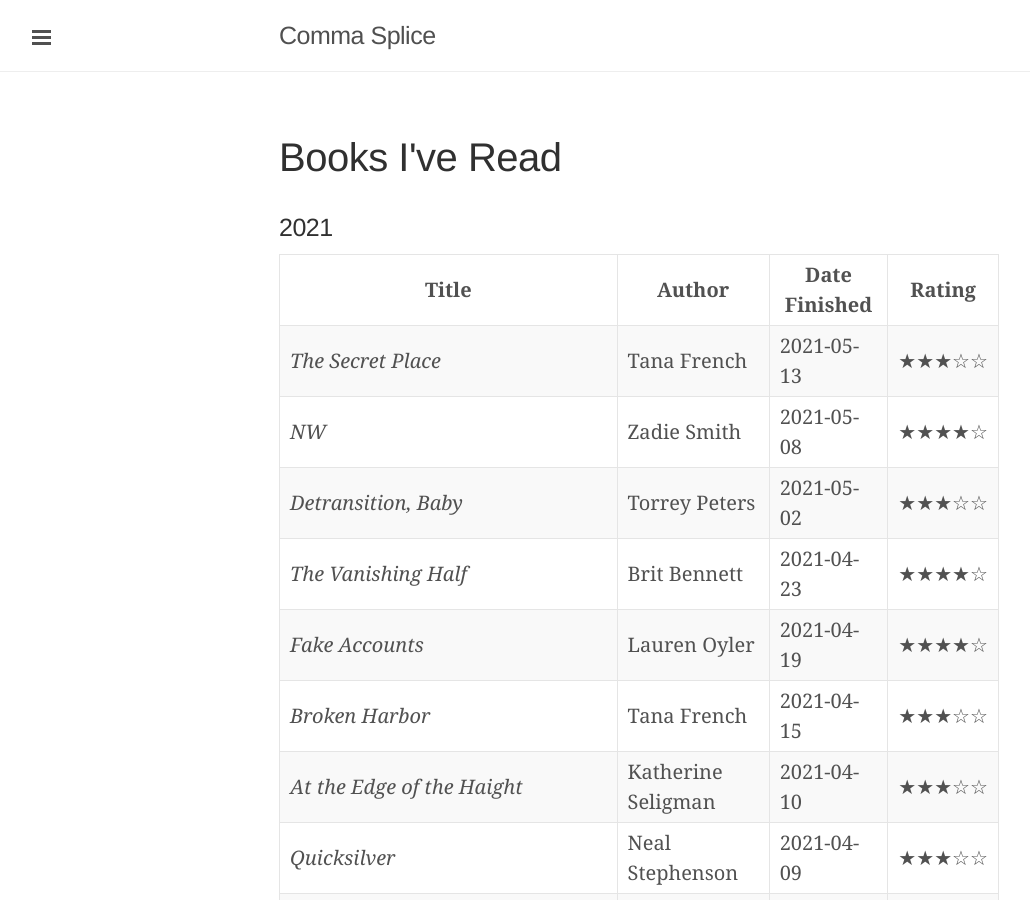
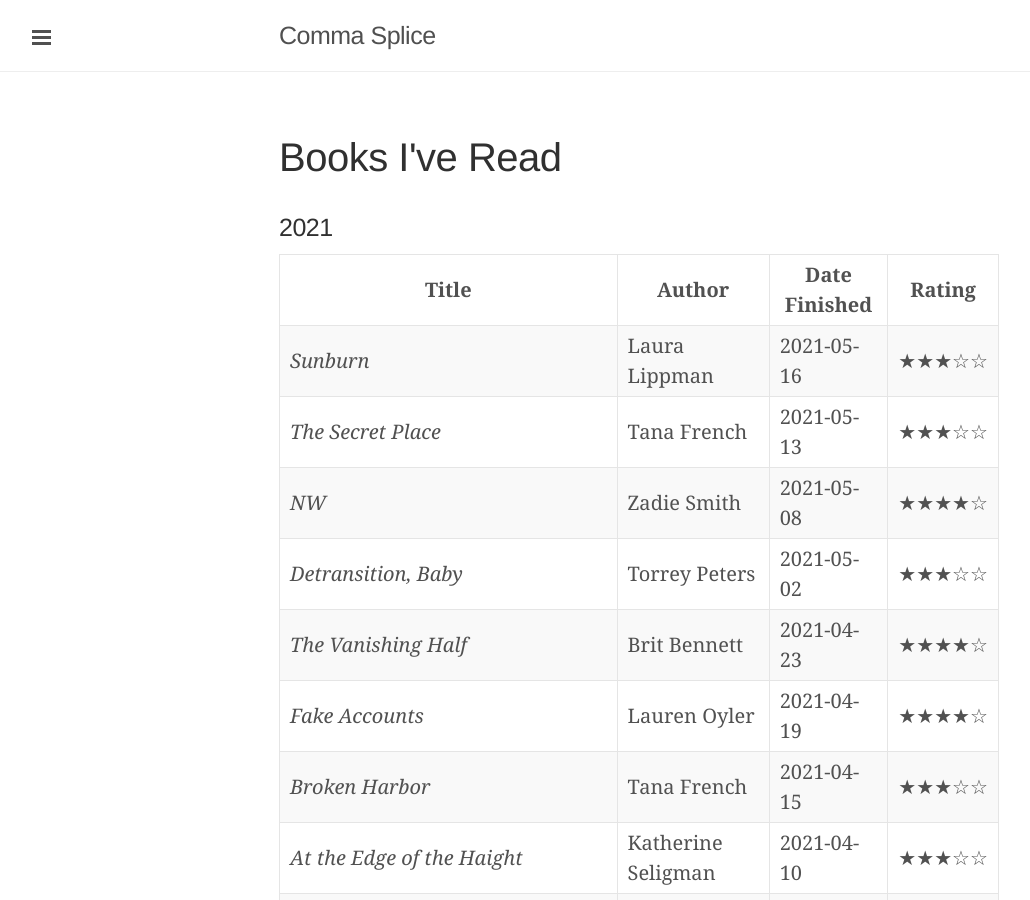
Before and after one commit to davidixon/davidixon.github.io, a Jekyll site: the page built from books.md, in a window 1280 px wide and 900 px high. Shown: the whole window, without its empty margins (1-1031 px from the left). Built offline with Jekyll 4.4.1, drawn with Linux system fonts in a browser that asks for light colours.

Commit message:
updated book log

```diff
--- a/books.md
+++ b/books.md
@@ -7,6 +7,7 @@ permalink: /books/
 
 | Title | Author | Date Finished | Rating |
 | ----- | ------ | ------------- | ------ |
+| *Sunburn* | Laura Lippman | 2021-05-16 | ★★★☆☆ |
 | *The Secret Place* | Tana French | 2021-05-13 | ★★★☆☆ |
 | *NW* | Zadie Smith | 2021-05-08 | ★★★★☆
 | *Detransition, Baby* | Torrey Peters | 2021-05-02 | ★★★☆☆ |
```
